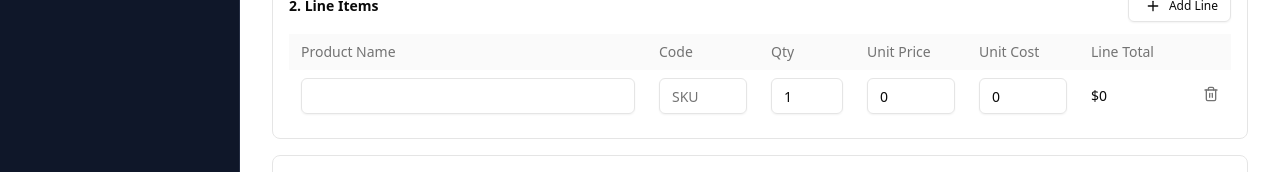
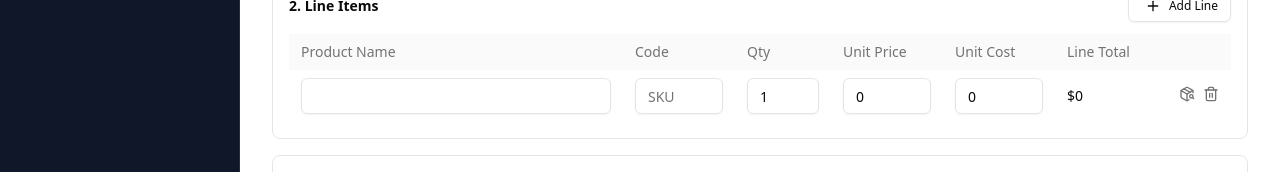
Before and after one commit to omrankasaa-netizen/LedgerSHFT, a React (Vite) app: page /invoices/new in a window 1280 px wide. Shown: the part 418-590 px from the top of the page. Built offline with nearby package versions, Linux system fonts and the light colour scheme; no server answers.

Commit message:
frontend: Pick from imports on sales invoice form; rewrite README for full-stack setup

```diff
--- a/src/pages/InvoiceForm.jsx
+++ b/src/pages/InvoiceForm.jsx
@@ -3,7 +3,8 @@ import { useNavigate, useParams, Link } from "react-router-dom";
 import { base44 } from "@/api/base44Client";
 import { PageHeader, Loading } from "@/components/ui/common";
 import { computeInvoiceTotals, formatMoney } from "@/lib/finance";
-import { ArrowLeft, Plus, Trash2, Save, CheckCircle2 } from "lucide-react";
+import { ArrowLeft, Plus, Trash2, Save, CheckCircle2, PackageSearch } from "lucide-react";
+import PickFromImportsDialog from "@/components/PickFromImportsDialog";
 import { Button } from "@/components/ui/button";
 import { Input } from "@/components/ui/input";
 import { Textarea } from "@/components/ui/textarea";
@@ -26,6 +27,8 @@ export default function InvoiceForm() {
   const [customers, setCustomers] = useState([]);
   const [partners, setPartners] = useState([]);
   const [existingLines, setExistingLines] = useState([]);
+  // Index of the line row the import picker is targeting (null = closed).
+  const [pickerIndex, setPickerIndex] = useState(null);
 
   const [header, setHeader] = useState({
     invoice_number: "", customer_id: "", partner_id: "",
@@ -58,6 +61,7 @@ export default function InvoiceForm() {
         setLines(allLines.filter((l) => l.invoice_id === id).map((l) => ({
           id: l.id, product_name: l.product_name, product_code: l.product_code || "",
           quantity: l.quantity, unit_price: l.unit_price, unit_cost: l.unit_cost || 0,
+          purchase_invoice_line_item_id: l.purchase_invoice_line_item_id || null,
         })));
       }
       setLoading(false);
@@ -70,6 +74,20 @@ export default function InvoiceForm() {
   const setLine = (idx, k, v) => setLines((ls) => ls.map((l, i) => (i === idx ? { ...l, [k]: v } : l)));
   const addLine = () => setLines((ls) => [...ls, { product_name: "", product_code: "", quantity: 1, unit_price: 0, unit_cost: 0 }]);
   const removeLine = (idx) => setLines((ls) => ls.filter((_, i) => i !== idx));
+
+  // Fill a line from a picked import item: product info + landed unit cost.
+  // unit_cost drives computeInvoiceTotals → total cost & gross profit below.
+  const applyImportLine = (item) => {
+    if (pickerIndex === null) return;
+    setLines((ls) => ls.map((l, i) => (i === pickerIndex ? {
+      ...l,
+      product_name: l.product_name || item.productName,
+      product_code: item.productCode || l.product_code,
+      unit_cost: item.allocatedUnitLandedCost ?? item.unitPurchasePrice ?? 0,
+      purchase_invoice_line_item_id: item.id,
+    } : l)));
+    setPickerIndex(null);
+  };
 
   const partner = partners.find((p) => p.id === header.partner_id);
   const totals = computeInvoiceTotals(lines, header.discount_amount, header.tax_amount, header.total_cost_amount, partner);
@@ -93,6 +111,7 @@ export default function InvoiceForm() {
         quantity: Number(l.quantity) || 0, unit_price: Number(l.unit_price) || 0,
         line_total: (Number(l.quantity) || 0) * (Number(l.unit_price) || 0),
         unit_cost: Number(l.unit_cost) || 0, line_cost_total: (Number(l.quantity) || 0) * (Number(l.unit_cost) || 0),
+        purchase_invoice_line_item_id: l.purchase_invoice_line_item_id || null,
       }));
       if (id) { for (const ol of existingLines) { await base44.entities.InvoiceLineItem.delete(ol.id); } }
       await base44.entities.InvoiceLineItem.bulkCreate(lineData);
@@ -198,7 +217,16 @@ export default function InvoiceForm() {
                   <td className="px-3 py-2"><Input type="number" value={l.unit_price} onChange={(e) => setLine(idx, "unit_price", Number(e.target.value))} /></td>
                   <td className="px-3 py-2"><Input type="number" value={l.unit_cost} onChange={(e) => setLine(idx, "unit_cost", Number(e.target.value))} /></td>
                   <td className="px-3 py-2 font-medium">{formatMoney((Number(l.quantity) || 0) * (Number(l.unit_price) || 0), header.currency)}</td>
-                  <td className="px-3 py-2 text-center"><button onClick={() => removeLine(idx)} className="text-muted-foreground hover:text-destructive"><Trash2 className="h-4 w-4" /></button></td>
+                  <td className="px-3 py-2 text-center whitespace-nowrap">
+                    <button
+                      onClick={() => setPickerIndex(idx)}
+                      title={t("pickFromImports.button")}
+                      className="text-muted-foreground hover:text-primary me-2"
+                    >
+                      <PackageSearch className="h-4 w-4" />
+                    </button>
+                    <button onClick={() => removeLine(idx)} className="text-muted-foreground hover:text-destructive"><Trash2 className="h-4 w-4" /></button>
+                  </td>
                 </tr>
               ))}
             </tbody>
@@ -232,6 +260,12 @@ export default function InvoiceForm() {
         <div className="text-xs text-muted-foreground mt-1">{t("invoiceForm.aiDesc")}</div>
       </div>
 
+      <PickFromImportsDialog
+        open={pickerIndex !== null}
+        onClose={() => setPickerIndex(null)}
+        onPick={applyImportLine}
+      />
+
       <div className="flex flex-wrap gap-2">
         <Button onClick={() => save(false)} disabled={saving}><Save className="h-4 w-4 ms-1" /> {saving ? t("invoiceForm.saving") : t("invoiceForm.save")}</Button>
         <Button variant="outline" onClick={() => save(true)} disabled={saving}><CheckCircle2 className="h-4 w-4 ms-1" /> {t("invoiceForm.saveMarkPaid")}</Button>
```
Also changed, not shown: 1 other file (tests, documents, lock files or other folders).
